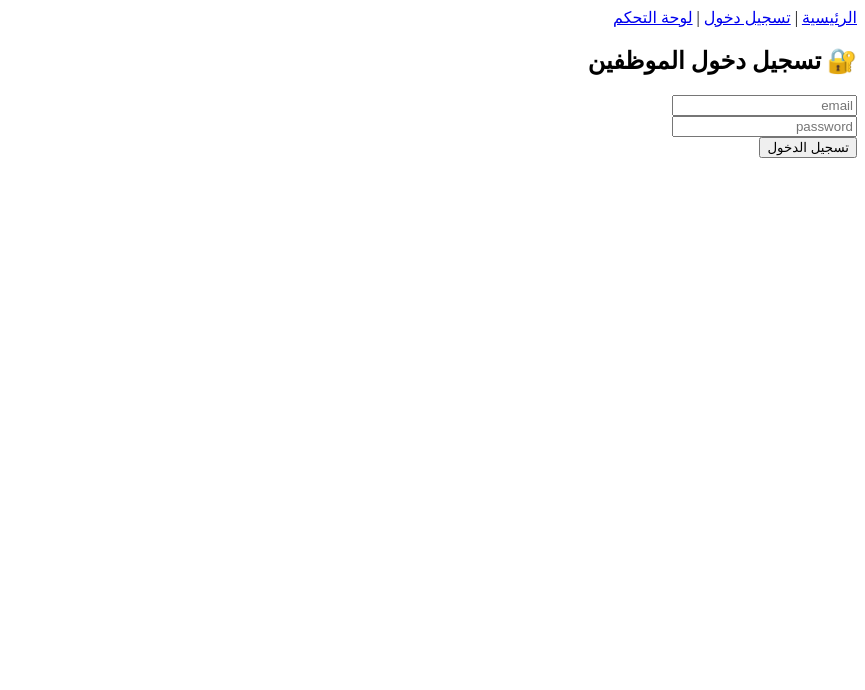
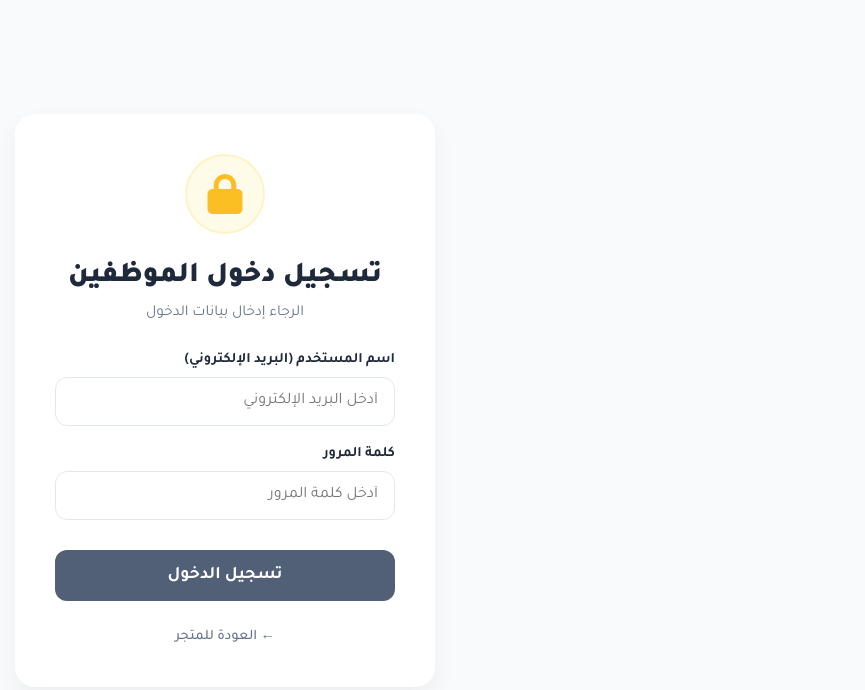
Before and after one commit to mu-stf/store, a plain HTML site: page auth.html in a window 1280 px wide. Shown: the whole page, without its empty margins (415-1280 px from the left). Drawn offline with nearby package versions, Linux system fonts and the light colour scheme.

Commit message:
Redesign login page to match new UI requirements

```diff
--- a/auth.html
+++ b/auth.html
@@ -1,42 +1,215 @@
 <!doctype html>
 <html lang="ar" dir="rtl">
+
 <head>
   <meta charset="utf-8">
-  <title>تسجيل الدخول</title>
+  <title>تسجيل الدخول — الموظفين</title>
+  <meta name="viewport" content="width=device-width, initial-scale=1">
+  <link rel="stylesheet" href="https://cdnjs.cloudflare.com/ajax/libs/font-awesome/6.0.0/css/all.min.css">
+  <link href="https://fonts.googleapis.com/css2?family=Tajawal:wght@400;500;700;900&display=swap" rel="stylesheet">
+  <style>
+    :root {
+      --primary: #1e293b;
+      --accent: #d4af37;
+      --bg-color: #f8fafc;
+      --card-bg: #fff;
+      --text-main: #334155;
+      --text-muted: #64748b;
+      --input-border: #e2e8f0;
+      --input-focus: #1e293b;
+    }
+
+    * {
+      box-sizing: border-box;
+      margin: 0;
+      padding: 0;
+    }
+
+    body {
+      font-family: 'Tajawal', sans-serif;
+      background-color: var(--bg-color);
+      display: flex;
+      justify-content: center;
+      align-items: center;
+      min-height: 100vh;
+      color: var(--text-main);
+    }
+
+    .login-card {
+      background: var(--card-bg);
+      width: 100%;
+      max-width: 420px;
+      padding: 40px;
+      border-radius: 20px;
+      box-shadow: 0 10px 25px rgba(0, 0, 0, 0.05);
+      text-align: center;
+    }
+
+    .icon-wrapper {
+      margin-bottom: 25px;
+    }
+
+    .icon-wrapper .lock-icon {
+      width: 80px;
+      height: 80px;
+      background: #fefce8;
+      border-radius: 50%;
+      display: inline-flex;
+      align-items: center;
+      justify-content: center;
+      color: #fbbf24;
+      font-size: 2.5rem;
+      border: 2px solid #fef3c7;
+    }
+
+    h1 {
+      font-size: 1.8rem;
+      font-weight: 900;
+      color: #1e293b;
+      margin-bottom: 10px;
+    }
+
+    p.subtitle {
+      color: var(--text-muted);
+      font-size: 0.95rem;
+      margin-bottom: 30px;
+    }
+
+    .form-group {
+      text-align: right;
+      margin-bottom: 20px;
+    }
+
+    .form-group label {
+      display: block;
+      font-size: 0.9rem;
+      font-weight: 700;
+      margin-bottom: 8px;
+      color: #1e293b;
+    }
+
+    .form-group input {
+      width: 100%;
+      padding: 14px 16px;
+      border: 1.5px solid var(--input-border);
+      border-radius: 12px;
+      font-family: inherit;
+      font-size: 1rem;
+      transition: all 0.3s;
+      outline: none;
+      background-color: #fff;
+    }
+
+    .form-group input:focus {
+      border-color: var(--input-focus);
+      background-color: #fff;
+      box-shadow: 0 0 0 4px rgba(30, 41, 59, 0.05);
+    }
+
+    .login-btn {
+      width: 100%;
+      padding: 15px;
+      background-color: #526077;
+      color: #fff;
+      border: none;
+      border-radius: 12px;
+      font-size: 1.1rem;
+      font-weight: 700;
+      cursor: pointer;
+      transition: all 0.3s;
+      margin-top: 10px;
+      font-family: inherit;
+    }
+
+    .login-btn:hover {
+      background-color: #1e293b;
+      transform: translateY(-2px);
+      box-shadow: 0 4px 12px rgba(0, 0, 0, 0.1);
+    }
+
+    .back-btn {
+      display: inline-block;
+      margin-top: 25px;
+      color: var(--text-muted);
+      text-decoration: none;
+      font-size: 0.9rem;
+      font-weight: 500;
+      transition: color 0.3s;
+    }
+
+    .back-btn:hover {
+      color: var(--primary);
+    }
+
+    #offlineNotice {
+      position: fixed;
+      top: 20px;
+      left: 50%;
+      transform: translateX(-50%);
+      background: #fefce8;
+      border: 1px solid #fef3c7;
+      color: #854d0e;
+      padding: 10px 20px;
+      border-radius: 30px;
+      font-size: 0.85rem;
+      display: none;
+      z-index: 100;
+    }
+  </style>
 </head>
+
 <body>
 
+  <div id="offlineNotice"><i class="fa-solid fa-triangle-exclamation"></i> وضع عدم الاتصال: الرجاء تشغيل الخادم المحلي
+  </div>
 
-<div id="offlineNotice" style="padding:8px;background:#fff3cd;color:#856404;display:none;text-align:center">وضع عدم الاتصال: Supabase غير مهيأ — العمل في الوضع المحلي</div>
+  <div class="login-card">
+    <div class="icon-wrapper">
+      <div class="lock-icon">
+        <i class="fa-solid fa-lock"></i>
+      </div>
+    </div>
 
-<nav>
-  <a href="cohee.html">الرئيسية</a> |
-  <a href="auth.html">تسجيل دخول</a> |
-  <a href="admin.html">لوحة التحكم</a>
-</nav>
-
-<h2>🔐 تسجيل دخول الموظفين</h2>
+    <h1>تسجيل دخول الموظفين</h1>
+    <p class="subtitle">الرجاء إدخال بيانات الدخول</p>
 
     <form onsubmit="login(event)">
-  <input id="email" type="email" placeholder="email" required><br>
-  <input id="password" type="password" placeholder="password" required><br>
-  <button>تسجيل الدخول</button>
+      <div class="form-group">
+        <label>اسم المستخدم (البريد الإلكتروني)</label>
+        <input id="email" type="email" placeholder="أدخل البريد الإلكتروني" required>
+      </div>
+
+      <div class="form-group">
+        <label>كلمة المرور</label>
+        <input id="password" type="password" placeholder="أدخل كلمة المرور" required>
+      </div>
+
+      <button type="submit" class="login-btn">تسجيل الدخول</button>
     </form>
 
-<script src="https://cdn.jsdelivr.net/npm/@supabase/supabase-js/dist/supabase.min.js"></script>
+    <a href="index.html" class="back-btn">← العودة للمتجر</a>
+  </div>
+
+  <script src="https://cdn.jsdelivr.net/npm/@supabase/supabase-js@2"></script>
   <script src="supabase.js"></script>
   <script>
     async function login(e) {
       e.preventDefault();
 
       if (!window.supabase) {
-    alert("❌ Supabase غير مهيأ — لا يمكن تسجيل الدخول");
+        alert("❌ Supabase غير مهيأ — الرجاء تشغيل الخادم المحلي (http://localhost:5500)");
         return;
       }
+
+      const btn = e.target.querySelector('button');
+      const originalText = btn.textContent;
+      btn.textContent = 'جاري التحقق...';
+      btn.disabled = true;
 
       const email = document.getElementById('email').value;
       const password = document.getElementById('password').value;
 
+      try {
         const { error } = await supabase.auth.signInWithPassword({
           email,
           password
@@ -45,16 +218,24 @@ async function login(e) {
         if (error) {
           alert("❌ فشل تسجيل الدخول: " + error.message);
         } else {
-    // بعد تسجيل الدخول انتقل إلى لوحة التحكم
           window.location.href = "admin.html";
+        }
+      } catch (err) {
+        alert("❌ حدث خطأ غير متوقع");
+      } finally {
+        btn.textContent = originalText;
+        btn.disabled = false;
       }
     }
 
     document.addEventListener('DOMContentLoaded', () => {
       const notice = document.getElementById('offlineNotice');
-  if (!window.supabase) notice.style.display = 'block';
+      if (!window.supabase || window.location.protocol === 'file:') {
+        notice.style.display = 'block';
+      }
     });
   </script>
 
 </body>
+
 </html>
```
Lines whose indentation alone changed are shown as unchanged.
